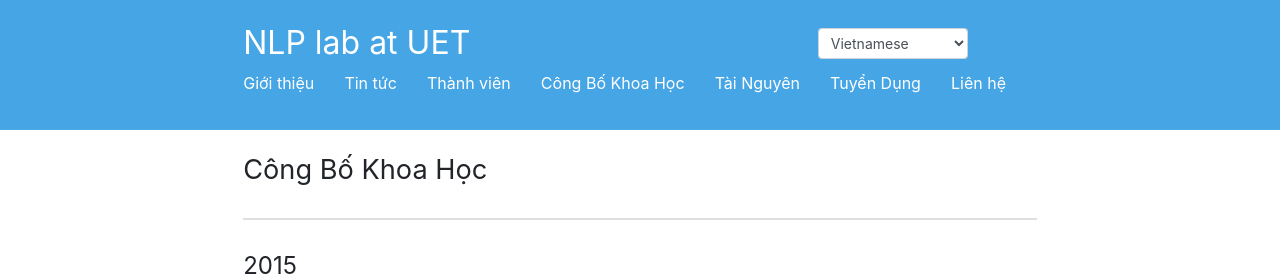
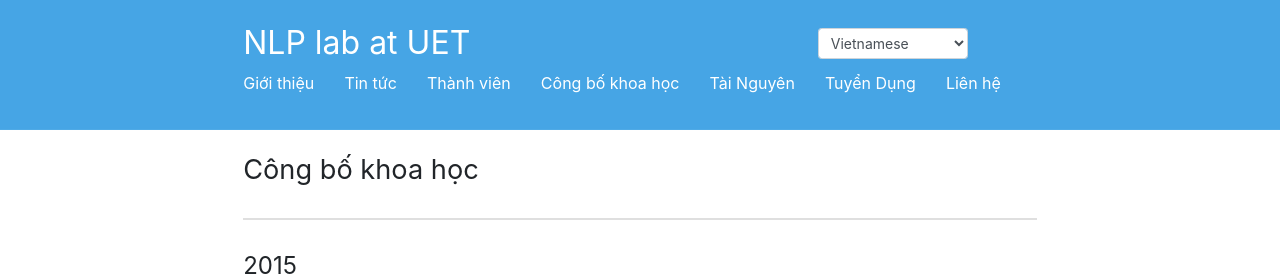
Before and after one commit to uetnlp/uetnlp.github.io, a Jekyll site: the page built from Publications.md, in a window 1280 px wide and 900 px high. Shown: the top 276 px of the window. Built offline with Jekyll 4.4.1, drawn with Linux system fonts in a browser that asks for light colours; our own code applies the rules of GitHub Pages for plain Markdown files.

```diff
--- a/Publications.md
+++ b/Publications.md
@@ -1,8 +1,8 @@
 ---
-title: "Công Bố Khoa Học"
+title: "Công bố khoa học"
 permalink: "/publications/"
 ---
-# Công Bố Khoa Học
+# Công bố khoa học
 ---
 
 
```
